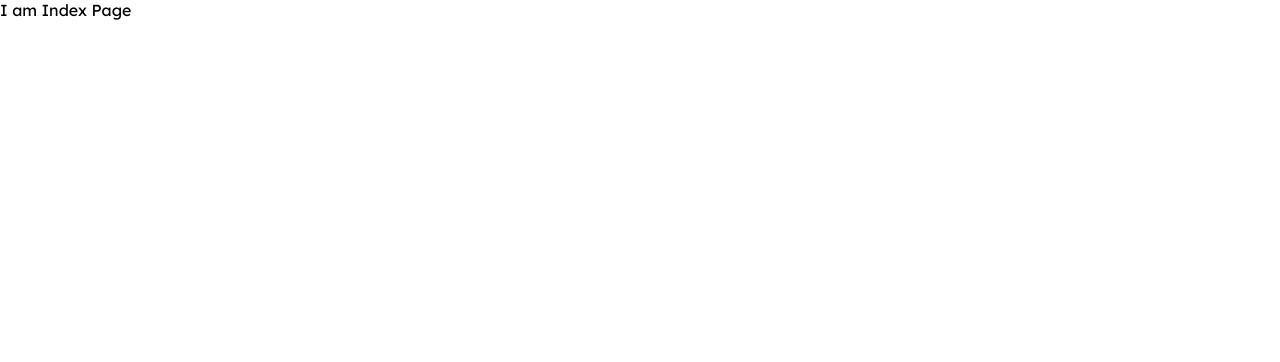
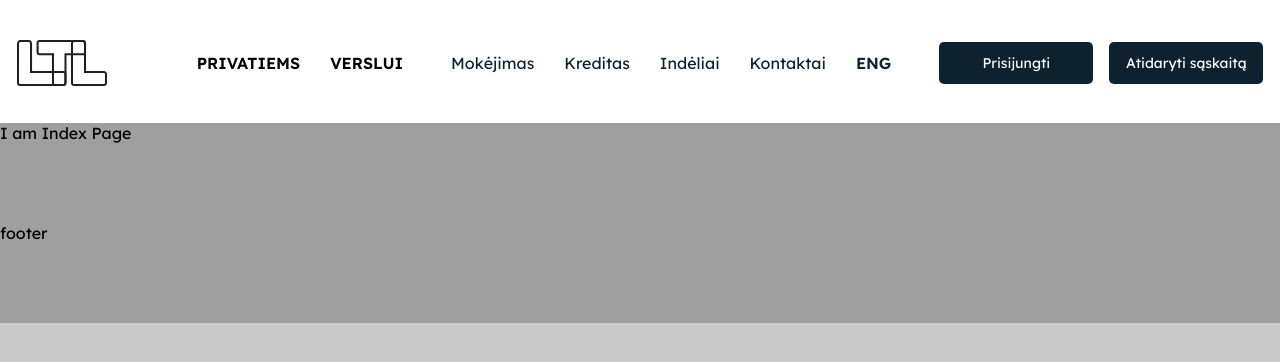
Before and after one commit to pinenetcoder/ltllanding, a Next.js app: page / in a window 1280 px wide. Shown: the top 362 px of the page. Built offline with nearby package versions, Linux system fonts and the light colour scheme.

Commit message:
LLP-1 - Header Markup

```diff
--- a/src/Layouts/IndexLayout.js
+++ b/src/Layouts/IndexLayout.js
@@ -3,11 +3,11 @@ import Footer from "@/components/Footer";
 
 function IndexLayout({children}) {
   return (
-    <>
+    <div className="main-layout">
       <Header/>
         {children}
       <Footer/>
-    </>
+    </div>
   )
 }
 
--- a/src/components/Footer.js
+++ b/src/components/Footer.js
@@ -1,6 +1,8 @@
 function Footer() {
   return (
-    <div className="layout-footer">footer</div>
+    <footer>
+      <div className="layout-footer">footer</div>
+    </footer>
   )
 }
 
--- a/src/components/Header.js
+++ b/src/components/Header.js
@@ -4,14 +4,33 @@ import Link from "next/link"
 function Header() {
   return (
     <>
-      <Image
-        src="/Layer_1.png"
-        alt="Picture of the author"
-        width={100}
-        height={50}
-      />
-      <span className="header-bussinness-type-nav-link"> HEADER</span>
-      <Link className="header-nav-link" href="/About">ABOUT</Link>
+      <header>
+        <div className="logo-block">
+          <Image
+            src="/assets/images/Layer_1.svg"
+            alt="Picture of the author"
+            width={90}
+            height={46}
+          />
+        </div>
+        <div className="bussiness-type-block">
+          <Link className="header-bussinness-type-nav-link" href="/About">Privatiems</Link>
+          <Link className="header-bussinness-type-nav-link" href="/About">Verslui</Link>
+        </div>
+
+        <nav className="header-navigation">
+          <Link className="header-nav-link" href="/payments">Mokėjimas</Link>
+          <Link className="header-nav-link" href="/loans">Kreditas</Link>
+          <Link className="header-nav-link" href="/deposits">Indėliai</Link>
+          <Link className="header-nav-link" href="/contacts">Kontaktai</Link>
+          <Link className="header-nav-link change-language-link" href="/eng">eng</Link>
+        </nav>
+
+        <div className="header-action-buttons-block">
+          <Link className="header-action-button" href="/login">Prisijungti</Link>
+          <Link className="header-action-button" href="/open-account">Atidaryti sąskaitą</Link>
+        </div>
+      </header>
     </>
   )
 }
--- a/src/pages/About.js
+++ b/src/pages/About.js
@@ -4,7 +4,7 @@ import IndexLayout from "@/Layouts/IndexLayout";
 export default function About() {
   return (
     <IndexLayout>
-      <div>This is about page <Link href="/">Back</Link> </div>
+      <main>This is about page <Link href="/">Back</Link> </main>
     </IndexLayout>
   )
 }
--- a/src/pages/_document.js
+++ b/src/pages/_document.js
@@ -5,7 +5,7 @@ export default function Document() {
     <Html lang="en">
       <Head>
           <link rel="preconnect" href="https://fonts.googleapis.com" />
-          <link rel="preconnect" href="https://fonts.gstatic.com" crossOrigin />
+          <link rel="preconnect" href="https://fonts.gstatic.com" crossOrigin="true" />
           <link href="https://fonts.googleapis.com/css2?family=Lexend:wght@300;400;500;600;700;800&display=swap" rel="stylesheet" />
       </Head>
       <body>
--- a/src/pages/api/hello.js
+++ b/src/pages/api/hello.js
@@ -1,5 +1,10 @@
 // Next.js API route support: https://nextjs.org/docs/api-routes/introduction
 
+const users = [
+  {name: 'Jonh', lastname: 'Doe'},
+  {name: 'Gogi', lastname: 'Vino'},
+]
+
 export default function handler(req, res) {
-  res.status(200).json({ name: 'John Doe' })
+  res.status(200).json(users)
 }
--- a/src/pages/index.js
+++ b/src/pages/index.js
@@ -1,9 +1,15 @@
-import Link from "next/link";
+import IndexLayout from "@/Layouts/IndexLayout"
 
 export default function Home() {
   return (
     <>
-      <div>I am Index Page</div>
+    <IndexLayout>
+      <main>
+        <section>
+          <div>I am Index Page</div>
+        </section>
+      </main>
+    </IndexLayout>
     </>
   )
 }
--- a/src/styles/globals.scss
+++ b/src/styles/globals.scss
@@ -16,13 +16,65 @@
 
 }
 
+body {
+  margin: 0;
+  padding: 0;
+    background-color: rgba(0, 0, 0, 0.21);
+
+  * {
+    font-family: 'Lexend';
+    margin: 0;
+    padding: 0;
+    box-sizing: border-box;
+  }
+}
+
+
+.main-layout {
+  background-color: rgba(0, 0, 0, 0.21);
+
+  header, main, footer {
+    max-width: 1440px;
+    margin: 0 auto;
+    min-height: 100px;
+  }
+}
+
+
+header {
+  padding: 40px 0 37px 0;
+  background-color: #ffffff;
+  display: flex;
+  align-items: center;
+  justify-content: center;
+}
+
+.logo-block {
+  margin-right: 90px;
+  height: 46px;
+}
+
+
+.bussiness-type-block {
+  margin-right: 48px;
 
   .header-bussinness-type-nav-link {
     font-weight: 600;
     font-size: 16px;
     line-height: 24px;
-  color: var(--black-text-color)
+    color: var(--black-text-color);
+    text-transform: uppercase;
+    text-decoration: none;
+
+    &:first-of-type {
+      margin-right: 30px;
     }
+  }
+}
+
+
+.header-navigation {
+  margin-right: 48px;
 
   .header-nav-link {
     font-family: 'Lexend';
@@ -30,15 +82,38 @@
     font-size: 16px;
     line-height: 24px;
     color: var(--main-text-color);
+    text-decoration: none;
+    margin-right: 30px;
+
+    &:last-child {
+      margin-right: 0;
     }
 
-body {
-  margin: 0;
-  padding: 0;
-
-  * {
-    font-family: 'Lexend';
-    margin: 0;
-    padding: 0;
+    &.change-language-link {
+      text-transform: uppercase;
+      font-weight: 600;
     }
   }
+}
+
+
+.header-action-buttons-block {
+  display: flex;
+  gap: 16px;
+
+  .header-action-button {
+    display: flex;
+    flex-direction: row;
+    justify-content: center;
+    align-items: center;
+    width: 154px;
+    height: 42px;
+    background: #0D222E;
+    border-radius: 5px;
+    text-decoration: none;
+    color: #ffffff;
+    font-weight: 400;
+    font-size: 14px;
+    line-height: 24px;
+  }
+}
```
Also changed, not shown: public/assets/images/Layer_1.png (renamed from public/Layer_1.png), public/assets/images/Layer_1.svg (renamed from public/Layer_1.svg). Lines whose indentation alone changed are shown as unchanged.
